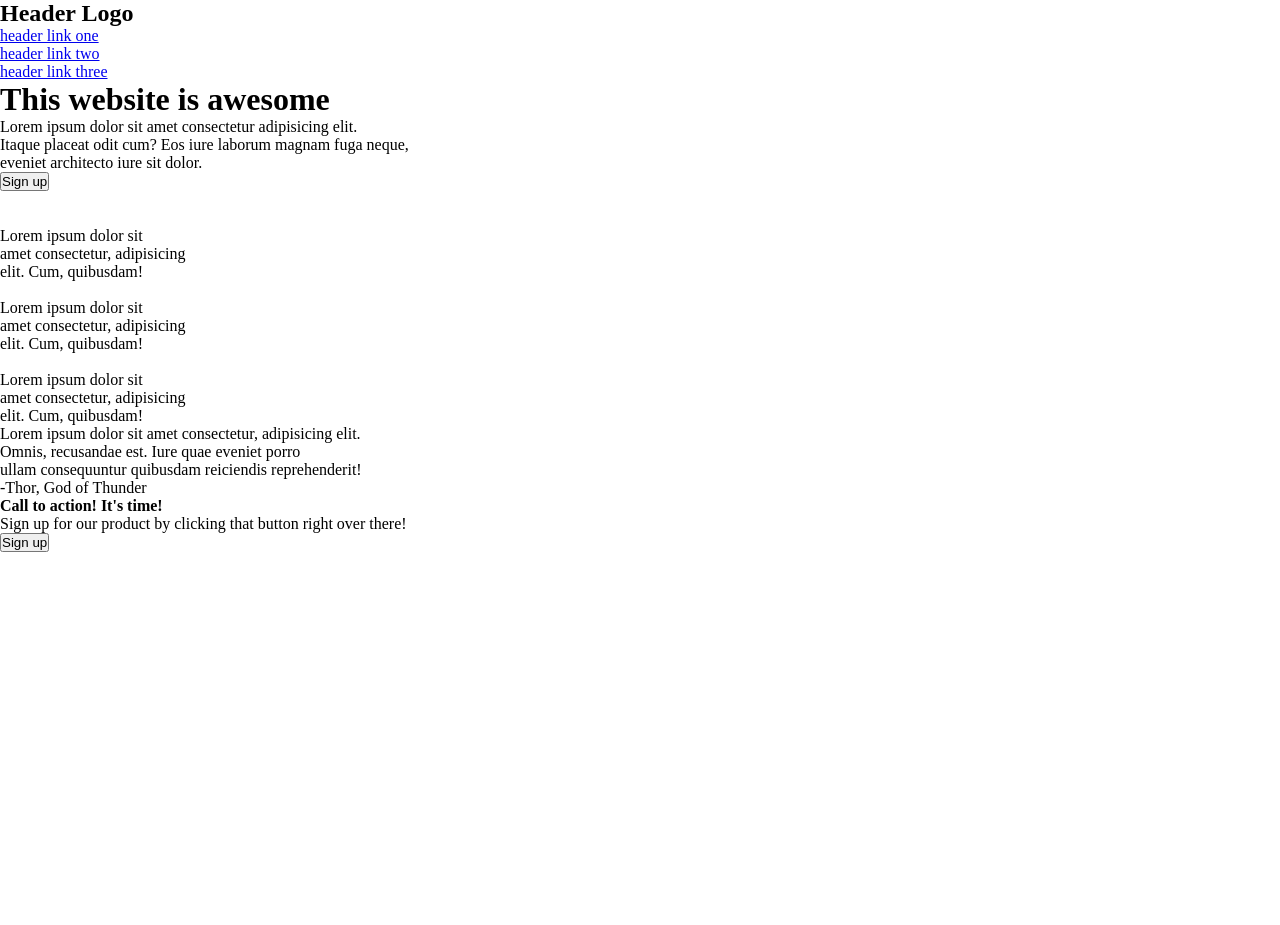
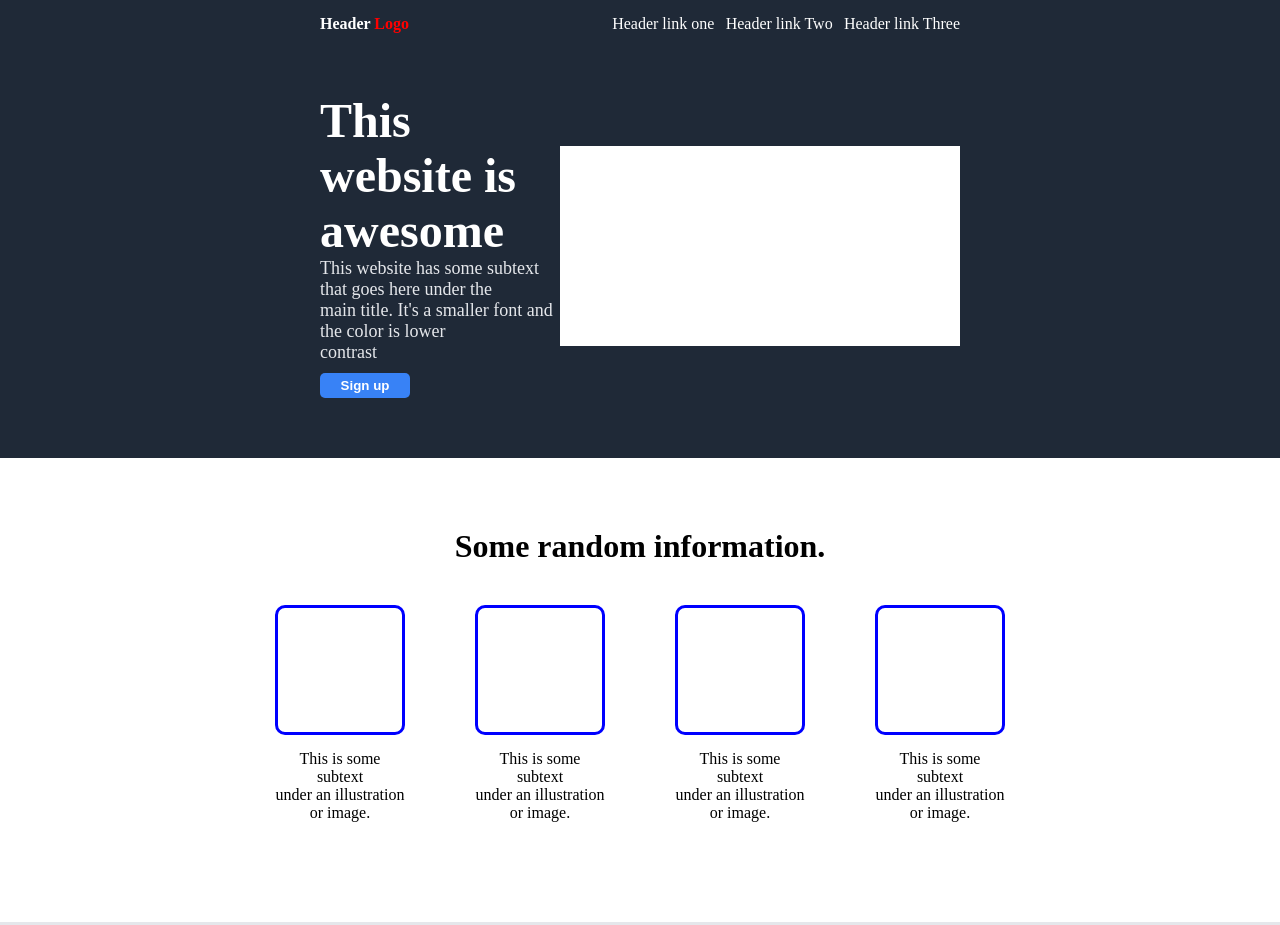
Before and after one commit to Daniel-N98/TOP-Landing-Page, a plain HTML site: page index.html in a window 1280 px wide. Shown: the top 925 px of the page. Before the commit the page ends 800 px from the top, so only its background shows below. Drawn offline with Linux system fonts and the light colour scheme; files that its build step writes are made by us from their sources.

Commit message:
First attempt design

```diff
--- a/css/style.css
+++ b/css/style.css
@@ -3,3 +3,182 @@
     margin: 0;
     box-sizing: border-box;
 }
+
+body {
+    display: flex;
+    height: 100vh;
+    flex-direction: column;
+    justify-content: space-between;
+}
+
+.center {
+    width: 50%;
+    margin: auto;
+}
+
+header {
+    background-color: #1F2937;
+    display: flex;
+    flex-direction: column;
+}
+
+.hero {
+    display: flex;
+    align-items: center;
+    justify-content: space-between;
+    margin: 60px 0;
+}
+
+nav {
+    display: flex;
+    justify-content: space-between;
+}
+
+nav > a {
+    text-decoration: none;
+    color: white;
+    font-weight: bold;
+    margin-top: 15px;
+}
+
+nav #logo{
+    color: red;
+}
+
+nav ul {
+    display: flex;
+    justify-content: space-between;
+    list-style: none;
+    flex-grow: 0.1;
+    margin-top: 15px;
+}
+
+nav ul li a {
+    color: white;
+    text-decoration: none;
+}
+
+#h-left h1 {
+    font-size: 48px;
+    font-weight: bold;
+    color: white;
+}
+
+#h-left p {
+    font-size: 18px;
+    color: #E5E7EB;
+}
+
+#h-left button {
+    background-color: #3882F6;
+    color: white;
+    font-weight: bold;
+
+    border: none;
+    border-radius: 5px;
+
+    margin-top: 10px;
+
+    width: 90px;
+    height: 25px;
+
+    transition: 0.3s ease-in-out;
+}
+
+
+#h-right .placeholder-img {
+    width: 400px;
+    height: 200px;
+    background-color: white;
+    margin: 40px 0;
+}
+
+#sec-two {
+    text-align: center;
+    padding: 70px 0px 100px 0;
+}
+
+#icons {
+    display: flex;
+    justify-content: center;
+}
+
+.icon {
+    margin: 0 35px 0 35px;
+}
+
+#sec-two h3 {
+    font-size: 32px;
+}
+
+.placeholder-div {
+    border: 3px solid blue;
+    border-radius: 10px;
+    margin: 40px 0 15px 0;
+    width: 130px;
+    height: 130px;
+}
+
+#sec-three {
+    background-color: #E5E7EB;
+    padding: 70px 0px 100px 0;
+}
+
+#sec-three em {
+    font-size: 36px;
+}
+
+#sec-three p {
+    font-weight: bold;
+    float: right;
+}
+
+#sec-four {
+    padding: 70px 0px 100px 0;
+}
+
+.background {
+    background-color: #3882F6;
+    border-radius: 5px;
+
+    display: flex;
+    justify-content: space-evenly;
+    align-items: center;
+    width: 100%;
+    height: 90px;
+}
+
+.background .cta {
+    color: white;
+    font-weight: bold;
+    font-size: 18px;
+}
+
+.background p {
+    color: white;
+    font-size: 14px;
+    margin-right: 100px;
+}
+
+.background button {
+    border: 1px solid white;
+    background-color: #3882F6;
+    border-radius: 5px;
+    width: 90px;
+    height: 25px;
+    color: white;
+    transition: 0.3s ease-in-out;
+}
+
+#h-left button:hover, button:hover {
+    cursor: pointer;
+    background-color: #224f97;
+    border: 1px solid white;
+}
+
+footer {
+    background-color: #1F2937;
+    color: white;
+    text-align: center;
+    padding: 20px 0px 20px 0;
+}
--- a/index.html
+++ b/index.html
@@ -4,86 +4,88 @@
     <meta charset="UTF-8">
     <meta http-equiv="X-UA-Compatible" content="IE=edge">
     <meta name="viewport" content="width=device-width, initial-scale=1.0">
-    <link rel="stylesheet" href="style.css">
-    <title>Landing Page</title>
+    <link rel="stylesheet" href="css/style.css">
+    <title>Document</title>
 </head>
 <body>
-    <div id="container">
+    <header>
+        <div class="center">
             <nav>
-            <h2>Header Logo</h2>
+                <a href="#">Header <span id="logo">Logo</span></a>
                 <ul>
-                <li><a href="#">header link one</a></li>
-                <li><a href="#">header link two</a></li>
-                <li><a href="#">header link three</a></li>
+                    <li><a href="#">Header link one</a></li>
+                    <li><a href="#">Header link Two</a></li>
+                    <li><a href="#">Header link Three</a></li>
                 </ul>
             </nav>
-        <div id="hero">
-            <div id="left">
-                <h1>This website is awesome</h1>
-                <p>Lorem ipsum dolor sit amet consectetur adipisicing elit.<br>
-                     Itaque placeat odit cum? Eos iure laborum magnam fuga neque,<br>
-                      eveniet architecto iure sit dolor.
-                    </p>
+            <div class="hero">
+                <div id="h-left">
+                    <h1>This website is <br>
+                        awesome</h1>
+                    <p>This website has some subtext that goes here under the<br>
+                    main title.  It's a smaller font and the color is lower<br>
+                    contrast</p>
                     <button>Sign up</button>
                 </div>
-            <div id="right">
-                <img src="" alt="">
+                <div id="h-right">
+                    <div class="placeholder-img"></div>
                 </div>
             </div>
-        <div id="image-info">
-            <div class="awesome-img">
-                <img src="" alt="">
-                <p>Lorem ipsum dolor sit<br>
-                    amet consectetur, adipisicing<br>
-                    elit. Cum, quibusdam!
-                </p>
         </div>
-            <div class="awesome-img">
-                <img src="" alt="">
-                <p>Lorem ipsum dolor sit<br>
-                    amet consectetur, adipisicing<br>
-                    elit. Cum, quibusdam!
-                </p>
+    </header>
+    <div id="sec-two">
+        <div class="center">
+            <h3>Some random information.</h3>
+            <div id="icons">
+                <div class="icon">
+                    <div class="placeholder-div"></div>
+                    <p>This is some subtext<br>
+                    under an illustration<br>
+                    or image.</p>
                 </div>
-            <div class="awesome-img">
-                <img src="" alt="">
-                <p>Lorem ipsum dolor sit<br>
-                    amet consectetur, adipisicing<br>
-                    elit. Cum, quibusdam!
-                </p>
+                <div class="icon">
+                    <div class="placeholder-div"></div>
+                    <p>This is some subtext<br>
+                    under an illustration<br>
+                    or image.</p>
+                </div>
+                <div class="icon">
+                    <div class="placeholder-div"></div>
+                    <p>This is some subtext<br>
+                    under an illustration<br>
+                    or image.</p>
+                </div>
+                <div class="icon">
+                    <div class="placeholder-div"></div>
+                    <p>This is some subtext<br>
+                    under an illustration<br>
+                    or image.</p>
                 </div>
             </div>
-        <div id="quote">
-            <p>Lorem ipsum dolor sit amet consectetur, adipisicing elit.<br>
-                 Omnis, recusandae est. Iure quae eveniet porro<br>
-                 ullam consequuntur quibusdam reiciendis reprehenderit!
-                </p>
-                <p class="name">-Thor, God of Thunder</p>
         </div>
-
-        <div id="call-to-action">
-            <div id="cta-left">
-                <h4>Call to action! It's time!</h4>
+    </div>
+    <div id="sec-three">
+        <div class="center">
+            <em>This is an inspiring quote, or testimonial from a<br>
+            customer. Maybe it's just filling up space, or maybe<br>
+            people will actually read it. Who knows? all I know<br>
+            is that it looks nice.</em>
+            <p>-Thor, God of Thunder</p>
+        </div>
+    </div>
+    <div id="sec-four">
+        <div class="center">
+            <div class="background">
+                <div id="left">
+                    <p class="cta">Call to action! It's time!</p>
                     <p>Sign up for our product by clicking that button right over there!</p>
                 </div>
                 <button>Sign up</button>
             </div>
         </div>
+    </div>
+    <footer>
+        <p class="center">Copyright @ The Odin Project 2021</p>
+    </footer>
 </body>
 </html>
-
-<!--
-    Notes:
-    The site has 4 sections, and a footer.
-    Each section should be a div, all wrapped in a container.
-    Display flex should be used on the container to set the direction to columns
-
-    Each section div will then have the necessary divs/elements related to that section.
-
-    Logo, nav bar - displayed side by side with the logo text set to left
-    1st sec: A div with 3 children, and an image
-    2nd sec: Text, and a div for each image & text
-    3rd sec: Not too sure, need to figure out how to add a quote
-    4th sec: div with a div as child and a button
-    Footer, text centered
--->
```
Lines whose indentation alone changed are shown as unchanged.
